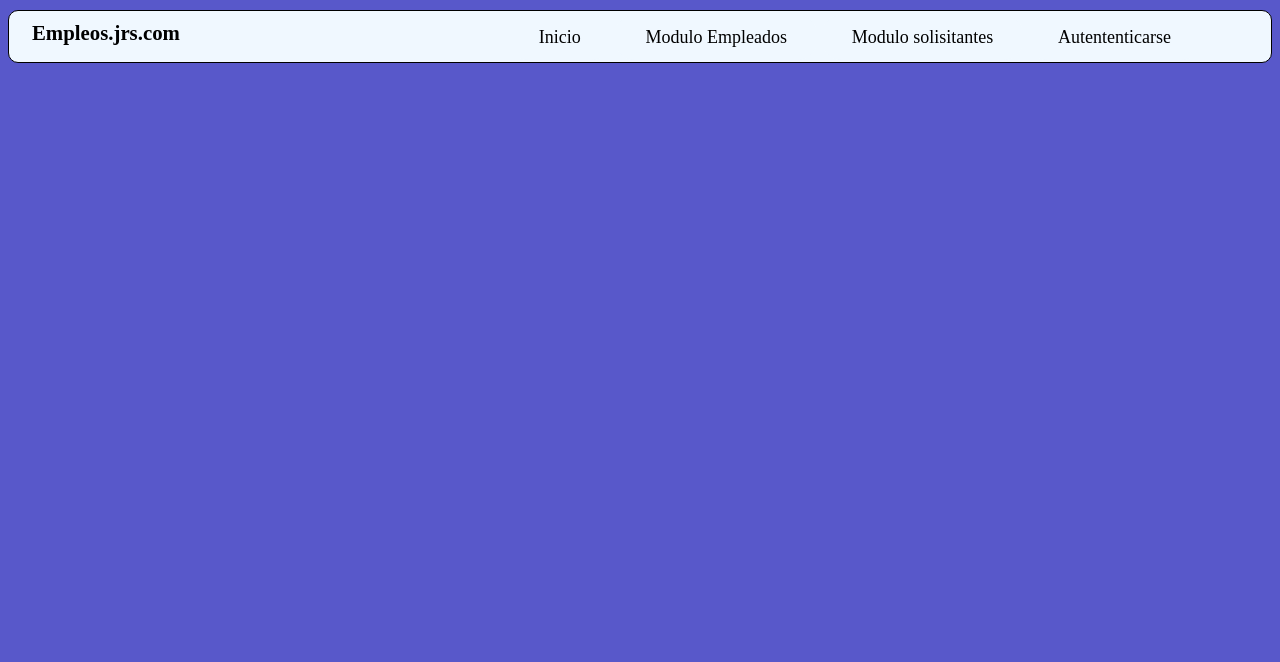
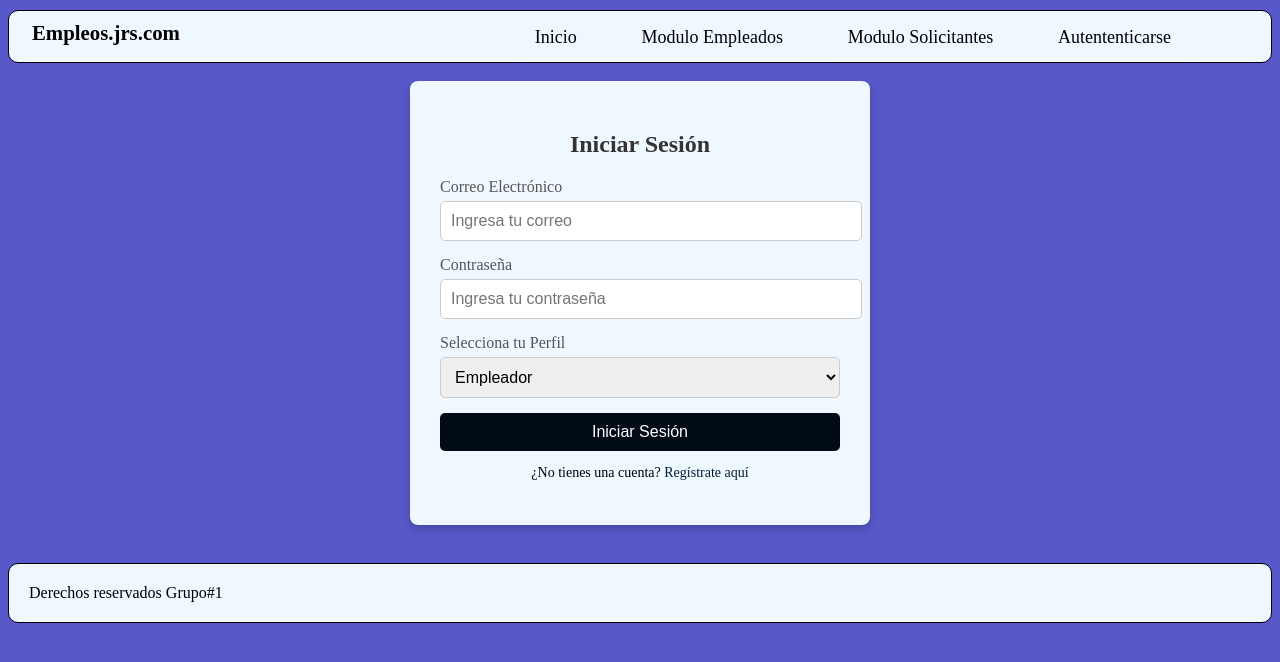
Before and after one commit to GabArroM/Ambiente-Web-C-S-G1-Empleos.jrs.com, a PHP site: page /Autenticarse.html in a window 1280 px wide. Shown: the top 662 px of the page. Run offline with PHP 8.4, Linux system fonts and the light colour scheme.

Commit message:
Agregar estilos del Autenticar
Se agregan los estilos para autenticar y otros mini cambios

```diff
--- a/Autenticarse.html
+++ b/Autenticarse.html
@@ -6,6 +6,8 @@
     <title>Autenticarse</title>
     <meta name="viewport" content="width=device-width, initial-scale=1.0">
     <link rel="stylesheet" href="./css/style.css">
+    <link rel="stylesheet" href="./css/Autenticacion.css">
+
 
 </head>
 
@@ -16,12 +18,37 @@
         <li>
             <a href="index.html">Inicio</a>
             <a href="ModEmpleados.html">Modulo Empleados</a>
-            <a href="ModSolicitantes.html">Modulo solisitantes</a>
+            <a href="ModSolicitantes.html">Modulo Solicitantes</a>
             <a href="Autenticarse.html">Autententicarse</a>
         </li>
 
     </nav>
 
     <br>
+    <div class="ContedorInicio">
+        <h2>Iniciar Sesión</h2>
+
+            <label for="email">Correo Electrónico</label>
+            <input type="email" id="email" name="email" required placeholder="Ingresa tu correo">
+
+            <label for="password">Contraseña</label>
+            <input type="password" id="password" name="password" required placeholder="Ingresa tu contraseña">
+
+            <label for="profile">Selecciona tu Perfil</label>
+            <select id="profile" name="profile" required>
+                <option value="usuario">Empleador</option>
+                <option value="administrador">Solicitante</option>
+            </select>
+
+            <button type="submit">Iniciar Sesión</button>
+
+        <div class="RegistroLink">
+            <p>¿No tienes una cuenta? <a href="">Regístrate aquí</a></p>
+        </div>
+    </div>
+    <br>
+    <footer>
+        Derechos reservados Grupo#1
+    </footer>
 </body>
 </html>
--- a/ModEmpleados.html
+++ b/ModEmpleados.html
@@ -16,12 +16,16 @@
         <li>
             <a href="index.html">Inicio</a>
             <a href="ModEmpleados.html">Modulo Empleados</a>
-            <a href="ModSolicitantes.html">Modulo solisitantes</a>
+            <a href="ModSolicitantes.html">Modulo Solicitantes</a>
             <a href="Autenticarse.html">Autententicarse</a>
         </li>
 
     </nav>
 
     <br>
+    <footer>
+        Derechos reservados Grupo#1
+    </footer>
 </body>
+
 </html>
--- a/ModSolicitantes.html
+++ b/ModSolicitantes.html
@@ -16,12 +16,15 @@
         <li>
             <a href="index.html">Inicio</a>
             <a href="ModEmpleados.html">Modulo Empleados</a>
-            <a href="ModSolicitantes.html">Modulo solisitantes</a>
+            <a href="ModSolicitantes.html">Modulo Solicitantes</a>
             <a href="Autenticarse.html">Autententicarse</a>
         </li>
 
     </nav>
 
     <br>
+    <footer>
+        Derechos reservados Grupo#1
+    </footer>
 </body>
 </html>
--- /dev/null
+++ b/css/Autenticacion.css
@@ -0,0 +1,63 @@
+
+.ContedorInicio {
+    background-color: aliceblue;
+    padding: 30px;
+    width: 100%;
+    max-width: 400px;
+    border-radius: 8px;
+    box-shadow: 0 4px 8px rgba(0, 0, 0, 0.2);
+    text-align: center;
+    margin: 0 auto;
+}
+
+.ContedorInicio h2 {
+    margin-bottom: 20px;
+    color: #333;
+}
+
+.ContedorInicio label {
+    display: block;
+    margin-bottom: 5px;
+    text-align: left;
+    color: #555;
+}
+
+.ContedorInicio input,
+.ContedorInicio select {
+    width: 100%;
+    padding: 10px;
+    margin-bottom: 15px;
+    border: 1px solid #ccc;
+    border-radius: 5px;
+    font-size: 16px;
+}
+
+.ContedorInicio button {
+    width: 100%;
+    padding: 10px;
+    background-color: #010c17;
+    color: white;
+    border: none;
+    border-radius: 5px;
+    font-size: 16px;
+    cursor: pointer;
+    transition: background-color 0.3s;
+}
+
+.ContedorInicio button:hover {
+    background-color: #041c36;
+}
+
+.RegistroLink {
+    margin-top: 10px;
+    font-size: 14px;
+}
+
+.RegistroLink a {
+    color: #041c36;
+    text-decoration: none;
+}
+
+.RegistroLink a:hover {
+    text-decoration: underline;
+}
--- a/css/style.css
+++ b/css/style.css
@@ -63,9 +63,9 @@
 }
 
 main {
-    background-color: rgba(0, 0, 0, 0.248);
+    background-color: aliceblue;
     border-radius: 10px;
-
+    border: 1px solid black;
 
 }
 
@@ -85,6 +85,7 @@
     border-radius: 10px;
     box-shadow: 0 4px 8px rgba(0, 0, 0, 0.29);
     overflow: hidden;
+
 
 }
 
@@ -112,7 +113,7 @@
     text-align: center;
     font-size: 2em;
     margin-bottom: 30px;
-    color: #ffffff;
+    color: #000000;
 }
 
 footer {
--- a/index.html
+++ b/index.html
@@ -16,7 +16,7 @@
         <li>
             <a href="index.html">Inicio</a>
             <a href="ModEmpleados.html">Modulo Empleados</a>
-            <a href="ModSolicitantes.html">Modulo solisitantes</a>
+            <a href="ModSolicitantes.html">Modulo Solicitantes</a>
             <a href="Autenticarse.html">Autententicarse</a>
         </li>
 
```
